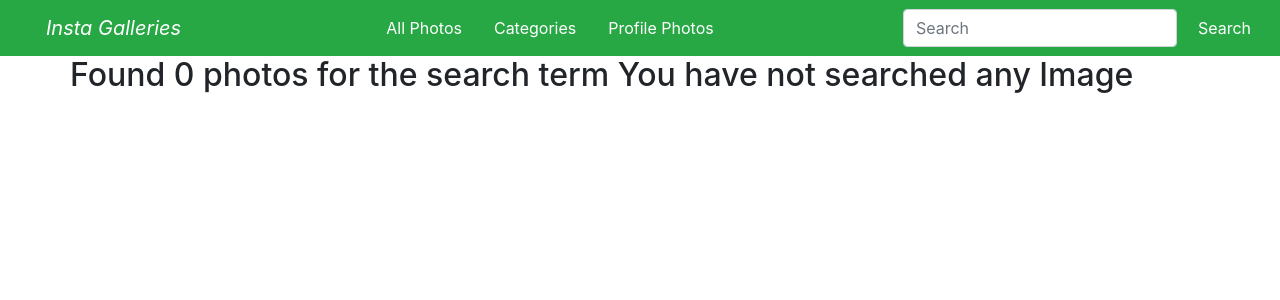
After one commit to Sieva-cmd/My-Gallery, a Django app: page /search/ in a window 1280 px wide. The commit adds this page. Shown: the top 300 px of the page. Run offline with Django 4.2, Linux system fonts and the light colour scheme; some libraries are stand-ins or nearby versions.

Commit message:
add search

```diff
--- a/mygallery/templates/navbar.html
+++ b/mygallery/templates/navbar.html
@@ -2,18 +2,18 @@
     <a class="navbar-brand" style="font-style: italic; margin-left: 30px;color: white;">Insta Galleries</a>
     <ul class="nav justify-content-center">
         <li class="nav-item">
-          <a class="nav-link active" href="#"style="color: white;">All Photos</a>
+          <a class="nav-link active" href="/"style="color: white;">All Photos</a>
         </li>
         <li class="nav-item">
-          <a class="nav-link" href="#"style="color: white;">Categories</a>
+          <a class="nav-link" href="/search"style="color: white;">Categories</a>
         </li>
         <li class="nav-item">
           <a class="nav-link" href="#"style="color: white;">Profile Photos</a>
         </li>
 
       </ul>
-    <form class="form-inline">
-      <input class="form-control mr-sm-2" type="search" placeholder="Search" aria-label="Search">
+    <form class="form-inline" role="search" action="{%url 'search_results'%}  ">
+      <input class="form-control mr-sm-2" type="search" placeholder="Search" aria-label="Search" name="photo">
       <button class="btn btn-outline-success my-2 my-sm-0" type="submit" style="color: white;">Search</button>
     </form>
   </nav>
--- /dev/null
+++ b/mygallery/templates/search.html
@@ -0,0 +1,27 @@
+{%extends 'index.html'%}
+{% block content %}
+<div class="container">
+
+  <div class="row">
+    {% if photos%}
+      <h2>Found {{ photos|length }} of searched term {{message}} </h2>
+    {% else %}
+      <h2> Found 0 photos for the search term {{message}}</h2>
+
+    {% endif %}
+
+  </div>
+
+  <div class="row">
+
+  {% if photos %}
+    {% for photo in photos %}
+      <div class="col-sm-6 col-md-3">
+          <h1>{{photo.category}}</h1>
+          <p>{{photo.name}} </p>
+      </div>
+    {% endfor %}
+  {% endif %}
+  </div>
+</div>
+{% endblock %}
--- a/mygallery/urls.py
+++ b/mygallery/urls.py
@@ -4,7 +4,10 @@ from django.conf.urls.static import static
 from . import views
 
 urlpatterns =[
-    path('',views.index,name ='index')
+    path('',views.index,name ='index'),
+    re_path(r'search/', views.search_results, name='search_results'),
+    re_path(r'^photo/(\d+)',views.get_image_by_id,name ='image')
+
 ]
 if settings.DEBUG:
     urlpatterns+= static(settings.MEDIA_URL, document_root = settings.MEDIA_ROOT)
--- a/mygallery/views.py
+++ b/mygallery/views.py
@@ -1,11 +1,35 @@
+from email import message
+from django.http import Http404
 from django.shortcuts import render
-from .models import Image,Location
+from .models import Image,Location,Category
+from django.db.models import Q
+from django.core.exceptions import ObjectDoesNotExist
 
+
+
+# Create your views here.
 def index(request):
     location =Location.objects.all()
     photos =Image.filter_by_location(location)
+    return render(request,'index.html',{"photos":photos})
 
 
-    return render(request,'index.html',{"photos":photos})
+def search_results(request):
+    # print(dir(request))
+    if 'photo' in request.GET and request.GET["photo"]:
+        search_item =request.GET.get("photo")
+        searched_images =Image.search_image_by_category(search_item)
+        message =f"{search_item}"
 
-# Create your views here.
+        return render(request,'search.html',{"message":message,"photos":searched_images})
+    else:
+        message ="You have not searched any Image"
+        return render(request,'search.html',{"message":message})
+
+def get_image_by_id(request,image_id):
+    try:
+        photo =Image.objects.get(id=image_id)
+
+    except ObjectDoesNotExist:
+        raise Http404()
+    return render(request,'image.html',{"photo":photo} )
```
Also changed, not shown: mygallery/models.py (+6 -2 lines), mygallery/templates/image.html (added, +13 -0 lines), mygallery/migrations/0003_alter_image_image.py (added).
